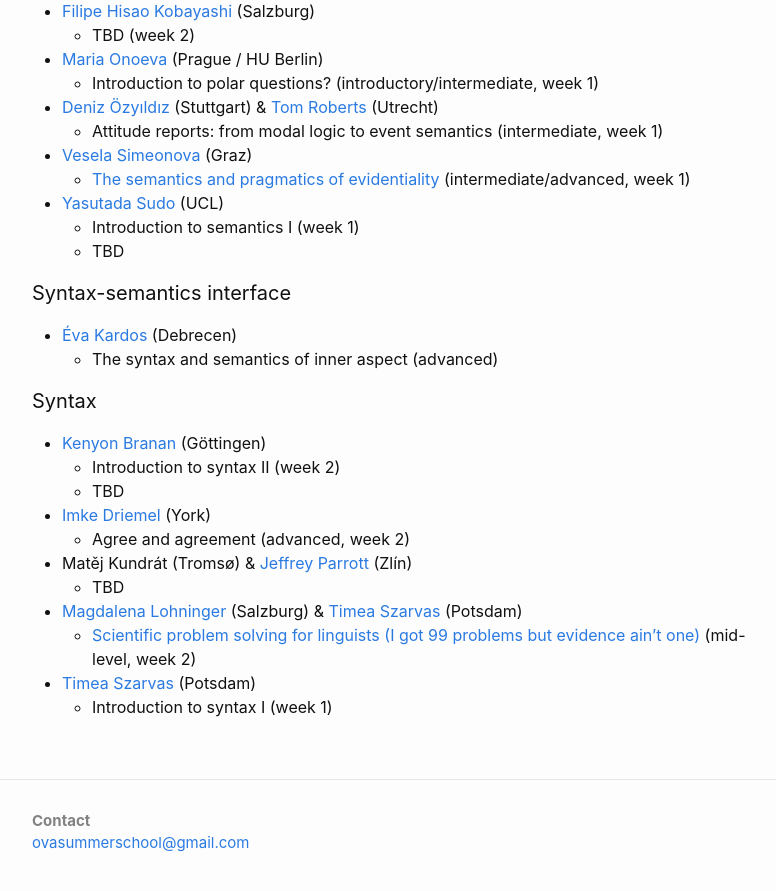
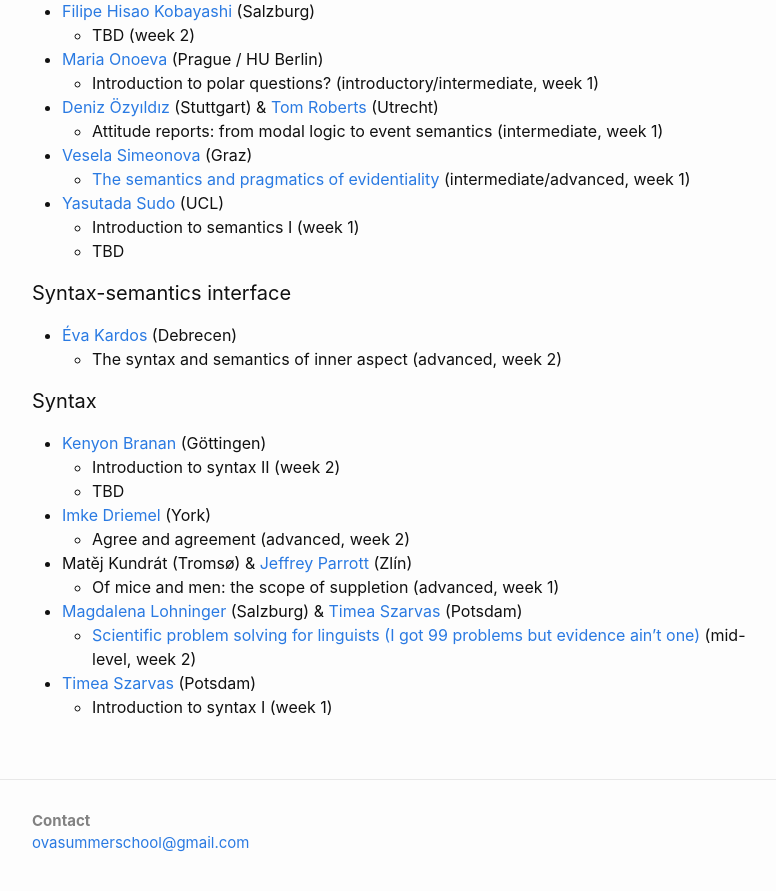
Before and after one commit to ovaschool/ovaschool.github.io, a Jekyll site: the page built from staticpages/ova2026-teachers.markdown, in a window 1280 px wide and 900 px high, scrolled down 780 px. Shown: the top 891 px of the window, without its empty margins (238-1014 px from the left). Built offline with Jekyll 4.4.1, drawn with Linux system fonts in a browser that asks for light colours.

Commit message:
Update ova2026-teachers.markdown

```diff
--- a/staticpages/ova2026-teachers.markdown
+++ b/staticpages/ova2026-teachers.markdown
@@ -45,7 +45,7 @@ exclude: true
 #### Syntax-semantics interface
 
 - [Éva Kardos](https://evakardos.com/) (Debrecen)
-  - The syntax and semantics of inner aspect (advanced)
+  - The syntax and semantics of inner aspect (advanced, week 2)
 
 #### Syntax
 
@@ -55,7 +55,7 @@ exclude: true
 - [Imke Driemel](https://www.york.ac.uk/language-linguistic-science/people/imkedriemel/) (York)
   - Agree and agreement (advanced, week 2)
 - Matěj Kundrát (Tromsø) & [Jeffrey Parrott](https://utb-cz.academia.edu/JeffreyParrott) (Zlín)
-  - TBD
+  - Of mice and men: the scope of suppletion (advanced, week 1)
 - [Magdalena Lohninger](https://lenalohninger.wordpress.com/) (Salzburg) & [Timea Szarvas](https://timeaszarvas.github.io/) (Potsdam)
   - [Scientific problem solving for linguists (I got 99 problems but evidence ain't one)](https://github.com/ovaschool/ovaschool.github.io/blob/main/staticpages/ova2026-course-descriptions.markdown#magdalena-lohninger--timea-szarvas-scientific-problem-solving-for-linguists-i-got-99-problems-but-evidence-aint-one) (mid-level, week 2)
 - [Timea Szarvas](https://timeaszarvas.github.io/) (Potsdam)
```
